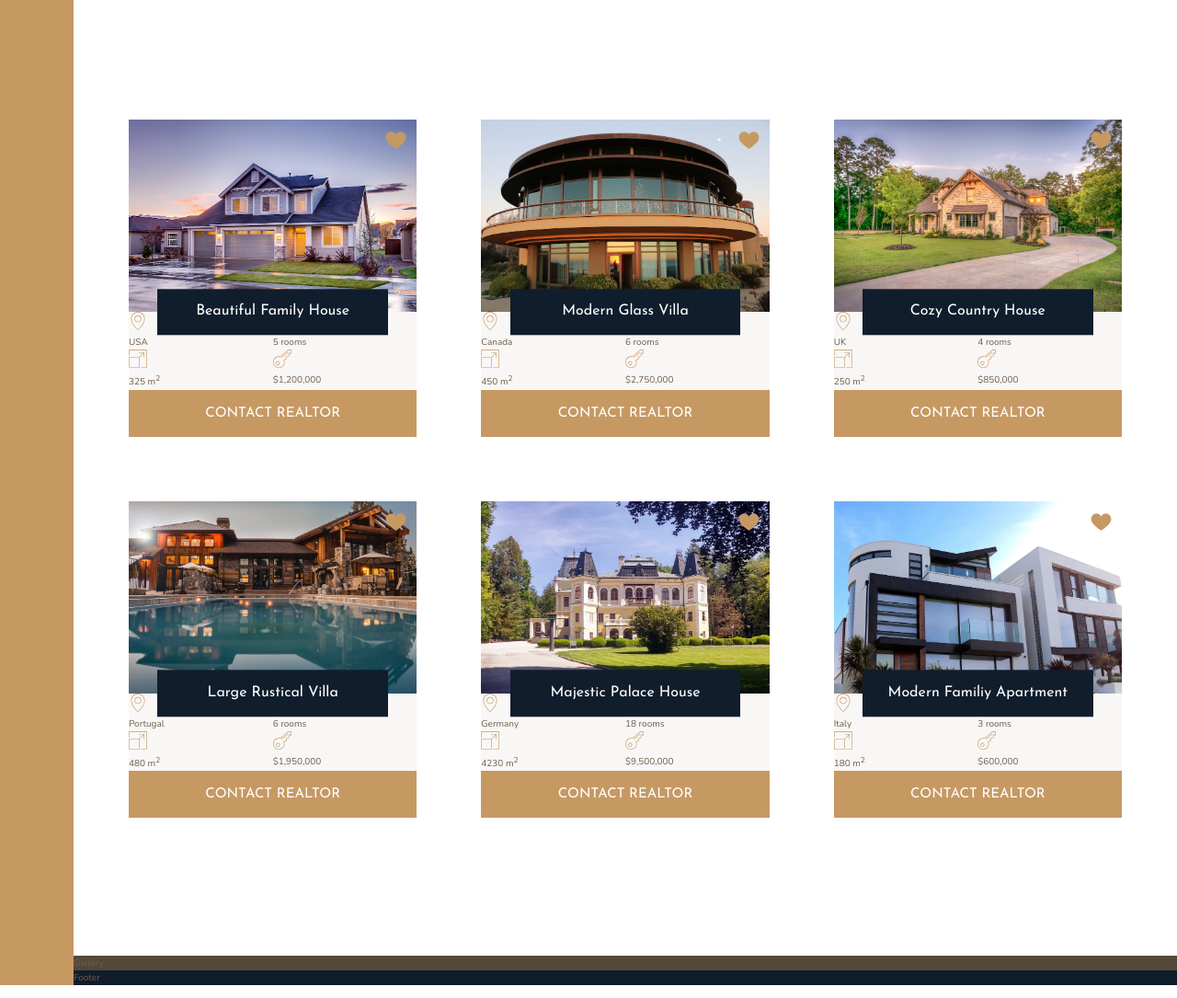
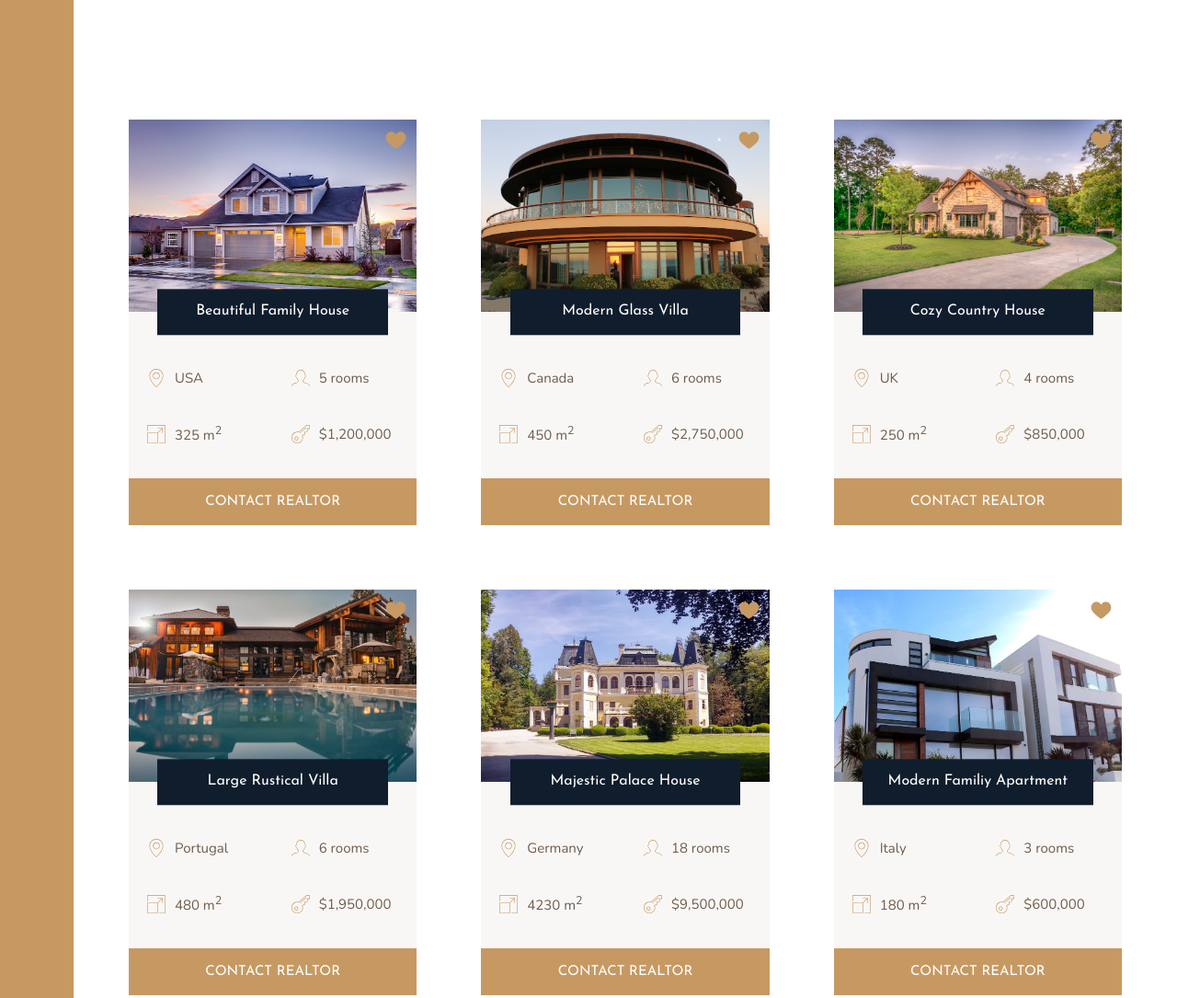
Before and after one commit to maryminikh/Nexter, a website: page index.html in a window 1280 px wide. Shown: the part 1840-2925 px from the top of the page at 92% size. Drawn offline with nearby package versions, Linux system fonts and the light colour scheme; files that its build step writes are made by us from their sources.

Commit message:
Section Homes completed.

```diff
--- a/sass/_homes.scss
+++ b/sass/_homes.scss
@@ -12,6 +12,7 @@
 
   display: grid;
   grid-template-columns: repeat(2, 1fr);
+  grid-row-gap: 3.5rem;
 
   &__img {
     width: 100%;
@@ -51,18 +52,25 @@
   }
 
   &__location,
+  &__rooms {
+    margin-top: 2.5rem;
+  }
+
+  &__location,
   &__rooms,
   &__area,
   &__price {
+    font-size: 1.5rem;
+    margin-left: 2rem;
+
+    display: flex;
+    align-items: center;
+    gap: 1rem;
 
     svg {
       fill: $color-primary;
       width: 2rem;
       height: 2rem;
-    }
-
-    p {
-
     }
   }
 
```
